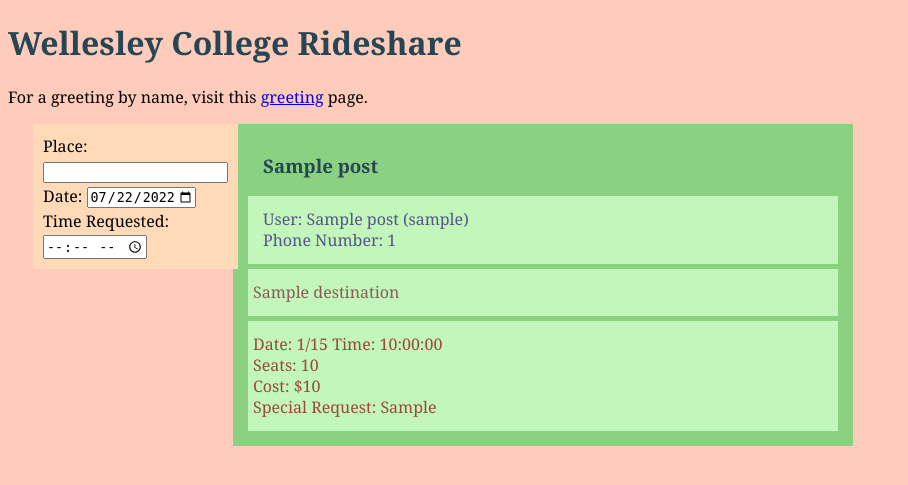
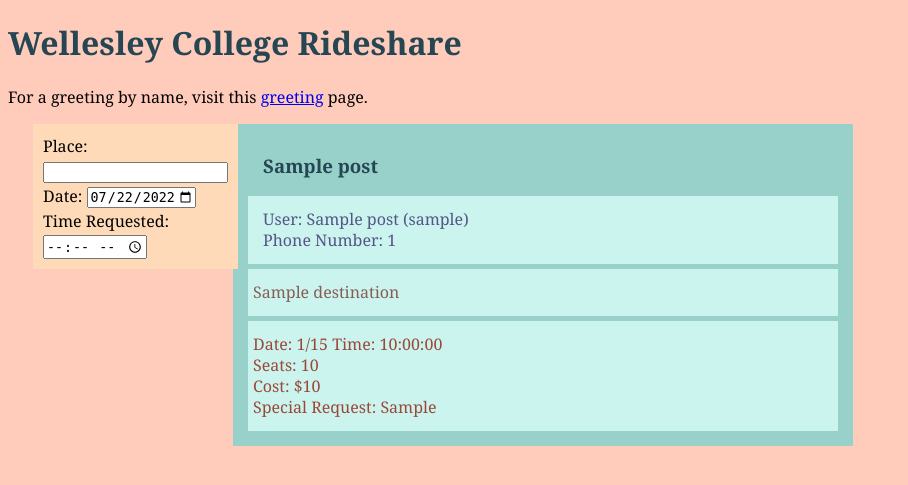
Before and after one commit to daisyhollifield/rideshare, a Python web app: template flask/templates/main.html in a window 1280 px wide. Shown: the part 48-533 px from the top of the page, without its empty margins (0-908 px from the left). Run offline with Jinja, Linux system fonts and the light colour scheme; the template is opened without the code that fills it: most values are stand-ins (such as "Sample title", 1, 10 or a date in 2020).

Commit message:
corrected offering/seeking colors

```diff
--- a/flask/static/style.css
+++ b/flask/static/style.css
@@ -45,24 +45,24 @@ form{
 
 .driver-info-block{
     margin: 5px;
-    background-color: #caf4ed;
+    background-color: #c2f6bb;
     line-height: 5px;
     padding: 5px;
 }
 
 .rider-info-block{
     margin: 5px;
-    background-color: #c2f6bb;
+    background-color: #caf4ed;
     line-height: 5px;
     padding: 5px;
 }
 
 #offering{
-    background-color: #97d1ca;
+    background-color: #8ad281;
 }
 
 #seeking{
-    background-color: #8ad281;
+    background-color: #97d1ca;
 }
 
 
```
